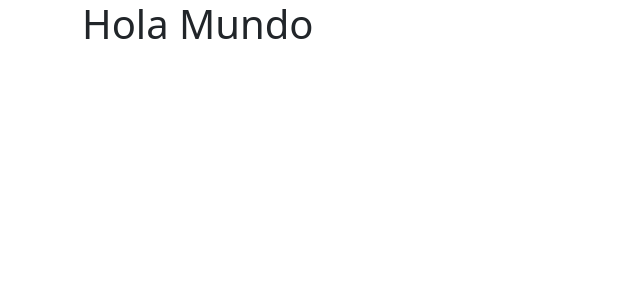
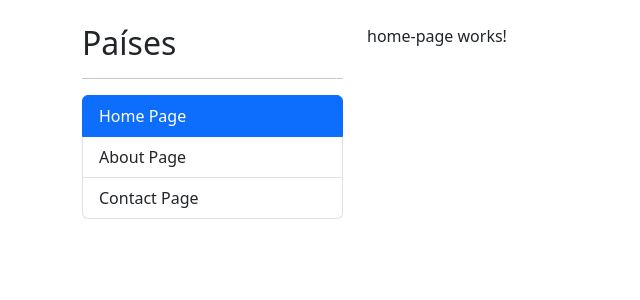
Before and after one commit to Nicolas-Gom3z/country-app, an Angular app: page / in a window 1280 px wide. Shown: the top 300 px of the page, without its empty margins (0-640 px from the left). Built offline with nearby package versions, Linux system fonts and the light colour scheme.

Commit message:
Se crea la configuración inicial del routing

```diff
--- a/src/app/app.component.html
+++ b/src/app/app.component.html
@@ -1 +1,14 @@
-<h1>Hola Mundo</h1>
+<div class="row mt-4">
+
+  <div class="col-3">
+    <shared-sidebar></shared-sidebar>
+  </div>
+
+  <div class="col">
+    <!-- Nuestras paginas -->
+    <!-- <shared-home-page></shared-home-page> -->
+    <!-- <shared-about-page></shared-about-page> -->
+    <router-outlet></router-outlet>
+  </div>
+
+</div>
--- a/src/app/app.module.ts
+++ b/src/app/app.module.ts
@@ -3,12 +3,14 @@
 
 import { AppComponent } from './app.component';
 import { SharedModule } from './shared/shared.module';
+import { AppRoutingModule } from './app-routing.module';
 
 @NgModule({
   declarations: [
     AppComponent
   ],
   imports: [
+    AppRoutingModule,
     BrowserModule,
 
     SharedModule
--- /dev/null
+++ b/src/app/shared/components/sidebar/sidebar.component.html
@@ -0,0 +1,24 @@
+<h2>Países</h2>
+<hr>
+
+<ul class="list-group">
+
+  <li routerLink = ""
+      routerLinkActive="active"
+      [routerLinkActiveOptions]="{exact:true}"
+      class="list-group-item">
+    Home Page
+  </li>
+
+  <li routerLink = "about"
+      routerLinkActive="active"
+      class="list-group-item">
+    About Page
+  </li>
+
+  <li routerLink = "contact"
+      routerLinkActive="active"
+      class="list-group-item">
+    Contact Page
+  </li>
+</ul>
--- /dev/null
+++ b/src/app/shared/components/sidebar/sidebar.component.ts
@@ -0,0 +1,11 @@
+import { Component } from '@angular/core';
+
+@Component({
+  selector: 'shared-sidebar',
+  templateUrl: './sidebar.component.html',
+  styles: [
+  ]
+})
+export class SidebarComponent {
+
+}
--- /dev/null
+++ b/src/app/shared/pages/about-page/about-page.component.html
@@ -0,0 +1 @@
+<p>about-page works!</p>
--- /dev/null
+++ b/src/app/shared/pages/about-page/about-page.component.ts
@@ -0,0 +1,11 @@
+import { Component } from '@angular/core';
+
+@Component({
+  selector: 'shared-about-page',
+  templateUrl: './about-page.component.html',
+  styles: [
+  ]
+})
+export class AboutPageComponent {
+
+}
--- /dev/null
+++ b/src/app/shared/pages/contact-page/contact-page.component.html
@@ -0,0 +1 @@
+<p>contact-page works!</p>
--- /dev/null
+++ b/src/app/shared/pages/contact-page/contact-page.component.ts
@@ -0,0 +1,11 @@
+import { Component } from '@angular/core';
+
+@Component({
+  selector: 'shared-contact-page',
+  templateUrl: './contact-page.component.html',
+  styles: [
+  ]
+})
+export class ContactPageComponent {
+
+}
--- /dev/null
+++ b/src/app/shared/pages/home-page/home-page.component.html
@@ -0,0 +1 @@
+<p>home-page works!</p>
--- /dev/null
+++ b/src/app/shared/pages/home-page/home-page.component.ts
@@ -0,0 +1,11 @@
+import { Component } from '@angular/core';
+
+@Component({
+  selector: 'shared-home-page',
+  templateUrl: './home-page.component.html',
+  styles: [
+  ]
+})
+export class HomePageComponent {
+
+}
```
Also changed, not shown: src/app/app-routing.module.ts (added, +39 -0 lines), src/app/shared/shared.module.ts (+18 -2 lines).
